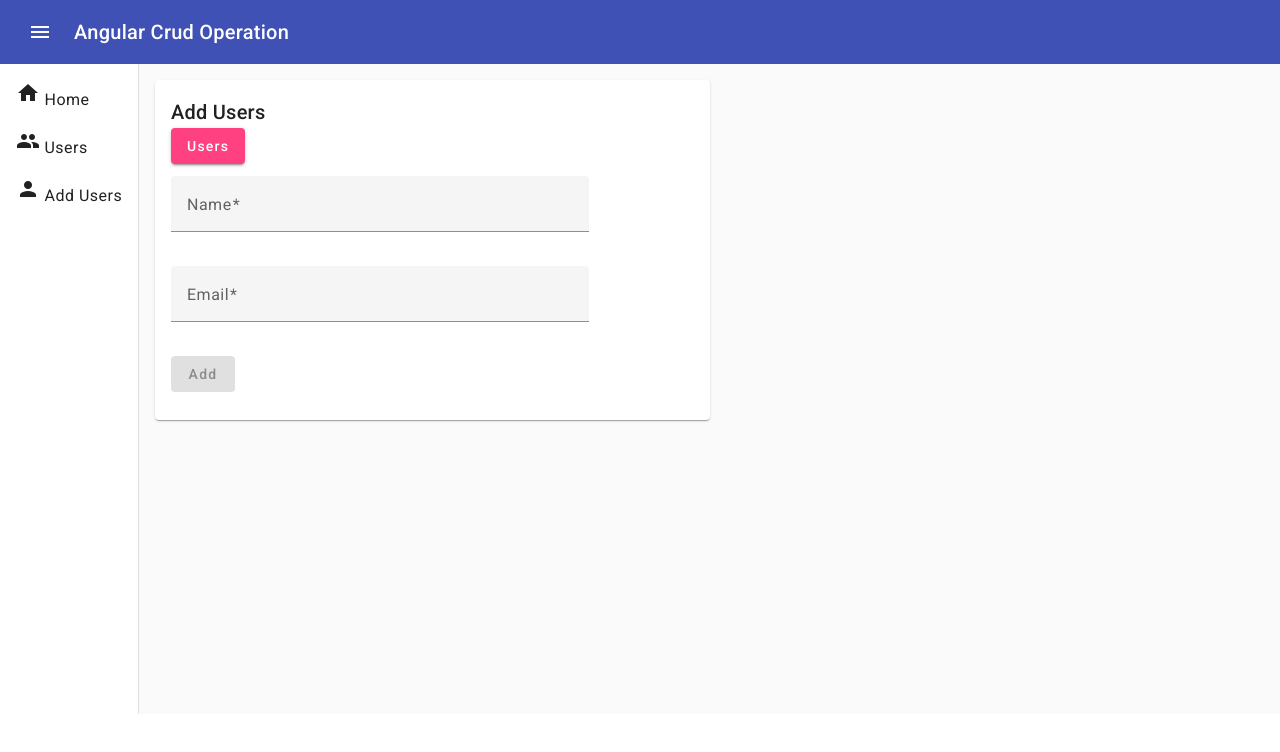
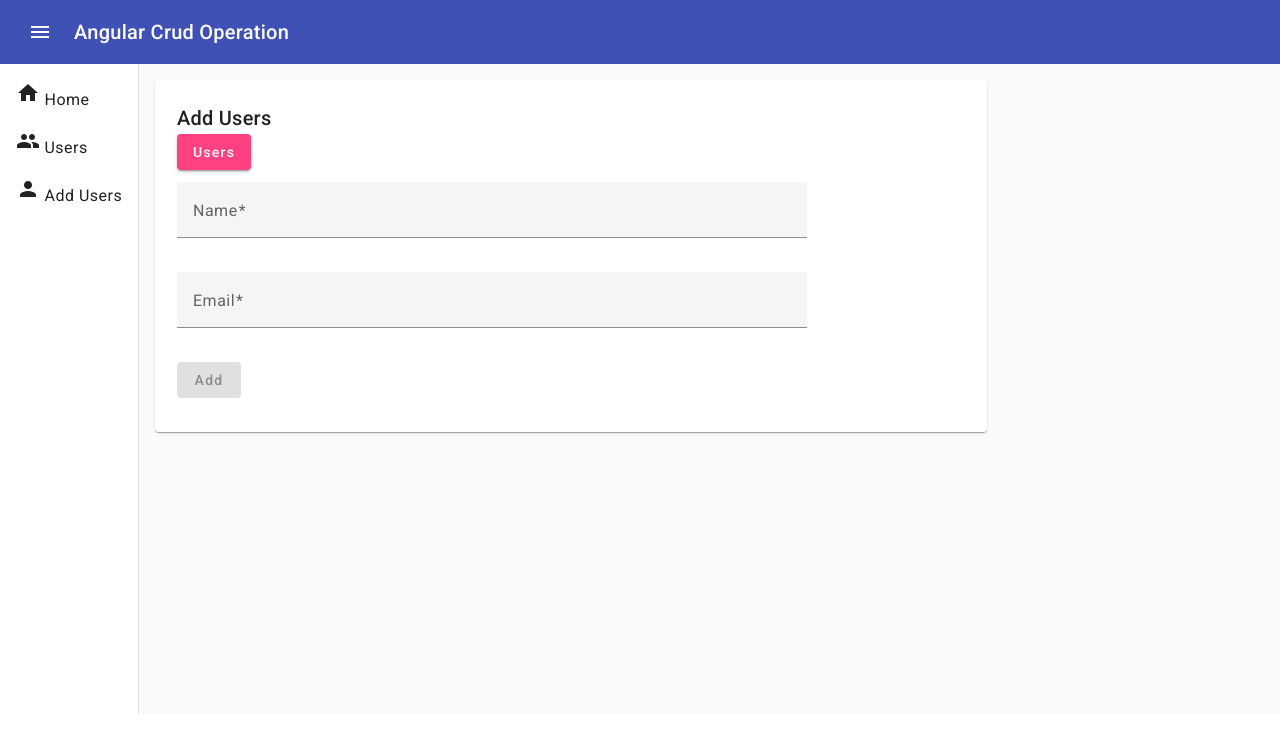
Before and after one commit to shreyashHake/crudOperationUsingAngularMaterial, an Angular app: page /users/add in a window 1280 px wide. Shown: the top 752 px of the page. Built offline with nearby package versions, Linux system fonts and the light colour scheme.

Commit message:
New Changes

```diff
--- a/src/app/myComponents/add-update-user/add-update-user.component.html
+++ b/src/app/myComponents/add-update-user/add-update-user.component.html
@@ -1,9 +1,10 @@
-<mat-card style="width:50%">
-  <mat-card-header>
+<mat-card class="card">
+  <mat-card-header class="header">
       <mat-card-title>
          {{action}} Users
       </mat-card-title>
   </mat-card-header>
+
   <mat-card-content>
         <p>
           <button mat-raised-button color="accent" [routerLink]="'/users'">Users</button>
--- a/src/app/myComponents/add-update-user/add-update-user.component.scss
+++ b/src/app/myComponents/add-update-user/add-update-user.component.scss
@@ -0,0 +1,4 @@
+.card {
+  width: 75%;
+  padding: 6px;
+}
```
